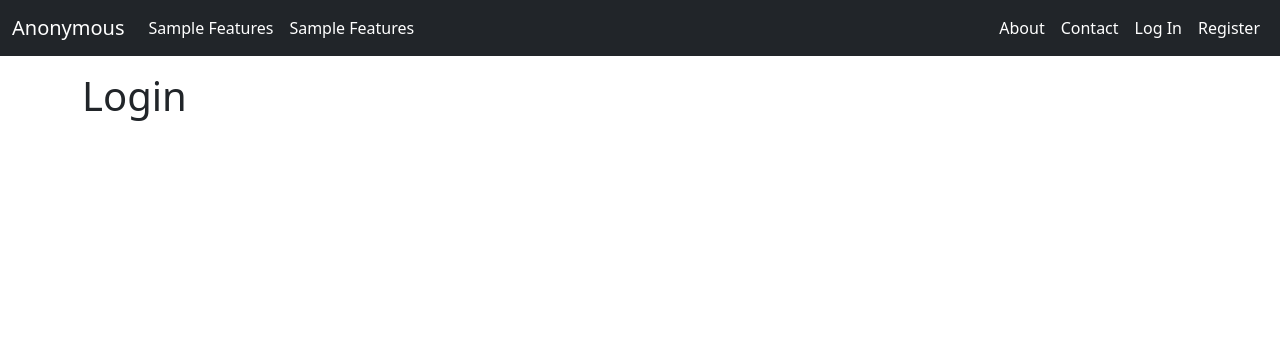
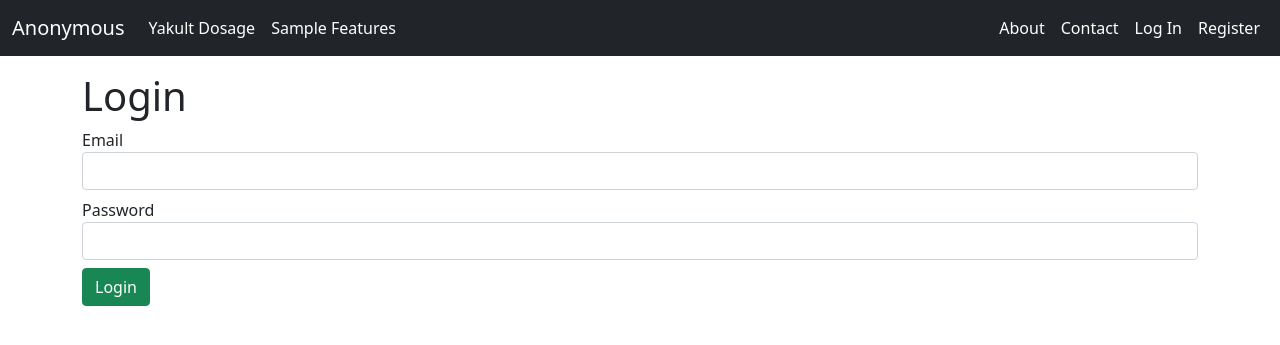
Before and after one commit to alvin-c-cruz/infusion, a Flask app: page /user/login in a window 1280 px wide. Shown: the top 345 px of the page. Run offline with Flask 2, Linux system fonts and the light colour scheme; some libraries are stand-ins or nearby versions.

Commit message:
Completed registration, login and logout processes.

```diff
--- a/flask_app/blueprints/__init__.py
+++ b/flask_app/blueprints/__init__.py
@@ -1,2 +1,4 @@
 from . import landing_page
 from . import user
+
+from . import yakult
--- a/flask_app/blueprints/user/forms.py
+++ b/flask_app/blueprints/user/forms.py
@@ -4,8 +4,19 @@ from wtforms.validators import DataRequired, Email, Length
 
 
 class UserForm(FlaskForm):
-    name = StringField(label="Name", validators=[DataRequired()], render_kw={"autocomplete": "off"})
+    name = StringField(label="Name", validators=[DataRequired()],
+                       render_kw={"autocomplete": "off", "placeholder": "Type your name here"})
+    email = EmailField(label="Email", validators=[DataRequired(), Email()],
+                       render_kw={"autocomplete": "off", "placeholder": "Type your email here"})
+    password = PasswordField(label="Password", validators=[DataRequired(), Length(min=8)],
+                             render_kw={"placeholder": "Password must 8 characters or more"})
+    confirm_password = PasswordField(label="Confirm Password", validators=[DataRequired(), Length(min=8)],
+                                     render_kw={"placeholder": "Re-type password"})
+
+    submit = SubmitField(label="Register", render_kw={"class_": "btn btn-success"})
+
+
+class LoginForm(FlaskForm):
     email = EmailField(label="Email", validators=[DataRequired(), Email()], render_kw={"autocomplete": "off"})
     password = PasswordField(label="Password", validators=[DataRequired(), Length(min=8)])
-    confirm_password = PasswordField(label="Confirm Password", validators=[DataRequired(), Length(min=8)])
-    submit = SubmitField(label="Register", render_kw={"class_": "btn btn-success"})
+    submit = SubmitField(label="Login", render_kw={"class_": "btn btn-success"})
--- a/flask_app/blueprints/user/pages/user/login.html
+++ b/flask_app/blueprints/user/pages/user/login.html
@@ -1,7 +1,15 @@
 {% extends "base.html" %}
+{% from 'macros.html' import string_field, submit_field %}
 
 {% block title %}User Login{% endblock %}
 
 {% block content %}
-    <h1>Login</h1>
+<h1>Login</h1>
+<form action="{{ url_for('user.login') }}" method="post" class="form" role="form">
+    {{ form.csrf_token }}
+
+    {{ string_field(form.email) }}
+    {{ string_field(form.password) }}
+    {{ submit_field(form.submit) }}
+</form>
 {% endblock %}
--- a/flask_app/blueprints/user/pages/user/register.html
+++ b/flask_app/blueprints/user/pages/user/register.html
@@ -1,18 +1,18 @@
 {% extends "base.html" %}
-{% from "macros.html" import string_field %}
+{% from "macros.html" import string_field, submit_field %}
 
 {% block title %}Register User{% endblock %}
 
 {% block content %}
 <h1>Register</h1>
-<form action="/user/register" method="post" class="form" role="form">
+<form action="{{ url_for('user.register') }}" method="post" class="form" role="form">
     {{ form.csrf_token }}
 
     {{ string_field(form.name) }}
     {{ string_field(form.email) }}
     {{ string_field(form.password) }}
     {{ string_field(form.confirm_password) }}
-    {{ form.submit }}
+    {{ submit_field(form.submit) }}
 </form>
 
 {% endblock %}
--- a/flask_app/blueprints/user/views.py
+++ b/flask_app/blueprints/user/views.py
@@ -1,11 +1,13 @@
-from flask import Blueprint, render_template, redirect, url_for, flash
-from flask_login import login_required
+from flask import Blueprint, render_template, redirect, url_for, flash, current_app
+from flask_login import login_required, login_user, logout_user
 from werkzeug.security import generate_password_hash, check_password_hash
+from datetime import datetime
 
 from flask_app import db
-from .forms import UserForm
+from .forms import UserForm, LoginForm
 from .models import User
-
+from .token import generate_confirmation_token, confirm_token
+from .email import send_email
 
 bp = Blueprint('user', __name__, template_folder="pages", url_prefix="/user")
 
@@ -33,22 +35,68 @@ def register():
             user = User(
                 email=email,
                 name=name,
-                password=generate_password_hash(password=password, method="pbkdf2:sha256", salt_length=16)
+                password=generate_password_hash(password=password, method="pbkdf2:sha256", salt_length=16),
+                registered_on=datetime.now(),
             )
             db.session.add(user)
             db.session.commit()
-            flash(message="Registration successful. Please confirming your email.", category="success")
+
+            send_confirmation_email(email)
+
+            login_user(user)
+
+            flash(message="Registration successful. Please confirmation message has been sent to your email.",
+                  category="success")
 
             return redirect(url_for('landing_page.home'))
     return render_template("user/register.html", form=form)
 
 
-@bp.route("/login", methods=["GET", "POST"])
+@bp.route("/login", methods=[ "GET", "POST" ])
 def login():
-    return render_template("user/login.html")
+    form = LoginForm()
+    if form.validate_on_submit():
+        user = db.session.query(User).filter_by(email=form.email.data).first()
+        if user:
+            if check_password_hash(user.password, form.password.data):
+                login_user(user)
+                flash("Login in successful.", "success")
+                return redirect(url_for('landing_page.home'))
+
+        flash("Email or password is incorrect.", "error")
+    return render_template("user/login.html", form=form)
 
 
 @bp.route("/logout", methods=["GET", "POST"])
 @login_required
 def logout():
+    logout_user()
     return redirect(url_for('landing_page.home'))
+
+
+@bp.route("/confirm/<token>")
+def confirm_email(token):
+    try:
+        email = confirm_token(app=current_app, token=token)
+    except:
+        flash("The confirmation link is invalid or has expired.", 'error')
+        return redirect(url_for("landing_page.home"))
+
+    user = User.query.filter_by(email=email).first_or_404()
+    if user.confirmed_on:
+        flash("Account already confirmed.", "success")
+    else:
+        user.confirmed_on = datetime.now()
+        db.session.add(user)
+        db.session.commit()
+        login_user(user)
+        flash("You have confirmed your account. Thank you.", "success")
+    return redirect(url_for("landing_page.home"))
+
+
+def send_confirmation_email(email):
+    token = generate_confirmation_token(app=current_app, email=email)
+    confirm_url = url_for('user.confirm_email', token=token, _external=True)
+    html = render_template('user/activate.html', confirm_url=confirm_url)
+    subject = "Please confirm your email"
+    send_email(current_app, to=email, subject=subject, html=html)
--- /dev/null
+++ b/flask_app/blueprints/yakult/__init__.py
@@ -0,0 +1 @@
+from .views import bp
--- a/flask_app/templates/macros.html
+++ b/flask_app/templates/macros.html
@@ -1,6 +1,19 @@
 {% macro string_field(field) %}
-    <div class="form-group  required">
+    <div class="form-group mt-2 mb-2 required">
         {{ field.label(class="control-label") }}
         {{ field(class="form-control", autocomplete="off") }}
     </div>
 {% endmacro %}
+
+{% macro select_field(field) %}
+    <div class="form-group mt-2 mb-2 required">
+        {{ field.label(class="control-label") }}
+        {{ field(class="form-select") }}
+    </div>
+{% endmacro %}
+
+{% macro submit_field(field) %}
+    <div class="form-group mt-2 mb-2">
+        {{ field(class="btn btn-success") }}
+    </div>
+{% endmacro %}
--- a/flask_app/templates/navbar.html
+++ b/flask_app/templates/navbar.html
@@ -23,7 +23,7 @@
             </div>
         {% else %}
             <div class="navbar-nav">
-                <a class="nav-link text-white" href="#">Sample Features</a>
+                <a class="nav-link text-white" href="{{ url_for('yakult.home') }}">Yakult Dosage</a>
             </div>
             <div class="navbar-nav justify-content-end">
                 <a class="nav-link text-white" href="#">Sample Features</a>
@@ -40,11 +40,11 @@
             </div>
             {% if current_user.is_authenticated %}
             <div class="navbar-nav">
-                <a class="nav-link text-white" href="#">Log Out</a>
+                <a class="nav-link text-white" href="{{ url_for('user.logout') }}">Log Out</a>
             </div>
             {% else %}
             <div class="navbar-nav">
-                <a class="nav-link text-white" href="#">Log In</a>
+                <a class="nav-link text-white" href="{{ url_for('user.login') }}">Log In</a>
             </div>
             <div class="navbar-nav">
                 <a class="nav-link text-white" href="{{ url_for('user.register') }}">Register</a>
```
Also changed, not shown: flask_app/__init__.py (+11 -6 lines), flask_app/blueprints/user/email.py (added, +13 -0 lines), flask_app/blueprints/user/pages/user/activate.html (added, +7 -0 lines), flask_app/blueprints/user/token.py (added, +20 -0 lines), flask_app/blueprints/yakult/forms.py (added, +8 -0 lines), flask_app/blueprints/yakult/pages/yakult/home.html (added, +14 -0 lines), flask_app/blueprints/yakult/views.py (added, +21 -0 lines), flask_app/blueprints/user/models.py (line endings or trailing spaces).
